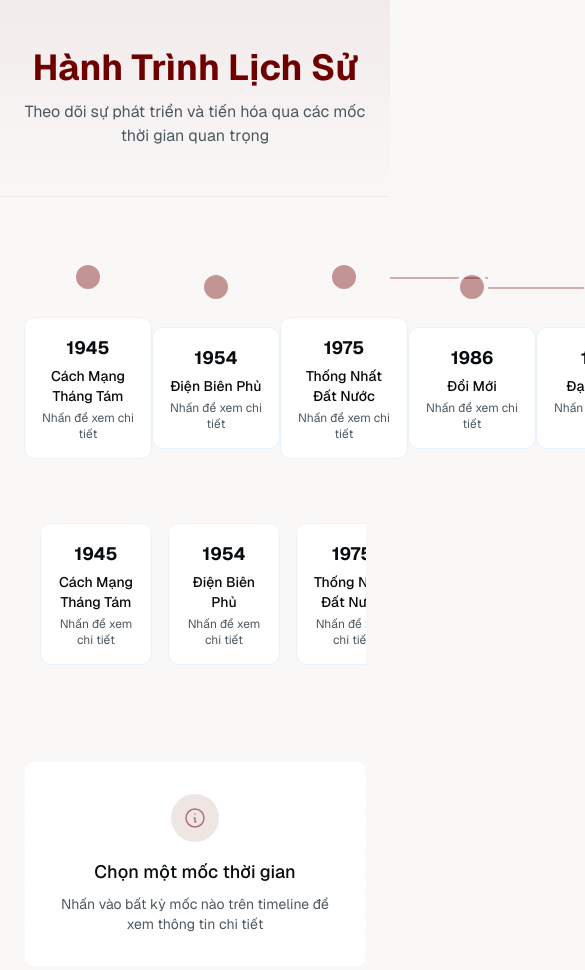
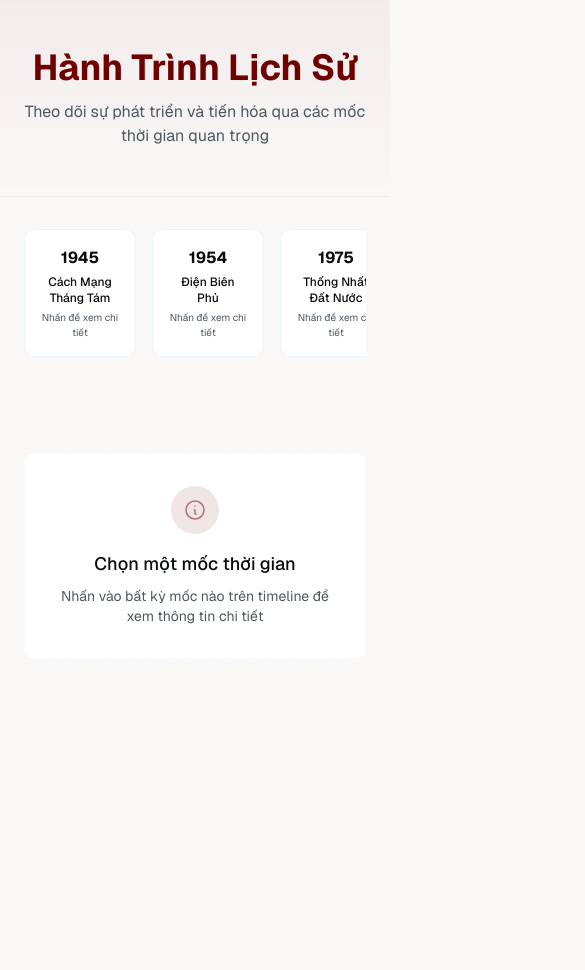
Before and after one commit to VDWin30/MLN3spts, a Next.js app in the folder MLNsanphamsangtao/: page / in a window 390 px wide. Shown: the top 970 px of the page, 585 px wide, since content can reach past the window. After the commit the page ends 844 px from the top, so only its background shows below. Built offline with nearby package versions, Linux system fonts and the light colour scheme.

Commit message:
Update page.tsx

```diff
--- a/MLNsanphamsangtao/app/page.tsx
+++ b/MLNsanphamsangtao/app/page.tsx
@@ -79,45 +79,33 @@ export default function Home() {
 
       {/* Main Content */}
       <div className="max-w-6xl mx-auto px-6 py-8">
-        {/* Horizontal Timeline */}
-        <div className="mb-8">
-          {/* Timeline Line */}
-          <div className="relative">
-            {/* Main horizontal line */}
-            <div className="absolute left-0 right-0 top-1/2 h-0.5 bg-primary/30 -translate-y-1/2" />
+        {/* Desktop Horizontal Timeline - ĐƠN GIẢN HÓA */}
+        <div className="hidden lg:block mb-8">
+          <div className="flex justify-between items-start relative">
+            {/* Connecting line */}
+            <div className="absolute left-16 right-16 top-8 h-0.5 bg-primary/30" />
 
-            {/* Timeline Items Container */}
-            <div className="relative flex justify-between items-center py-8">
+            {/* Timeline Items */}
             {TIMELINE_YEARS.map((item, index) => {
               const isActive = activeYear === item.year;
-                const isFirst = index === 0;
-                const isLast = index === TIMELINE_YEARS.length - 1;
 
               return (
-                  <div key={item.year} className="relative flex flex-col items-center">
-                    {/* Circle on timeline */}
-                    <div className="relative z-10 mb-6">
-                      <div className={`w-8 h-8 rounded-full border-4 border-background transition-all duration-300 flex items-center justify-center ${
-                        isActive
-                          ? 'bg-primary scale-125 shadow-lg shadow-primary/30'
-                          : 'bg-primary/40 hover:scale-110'
-                      }`}>
-                        {isActive && (
-                          <div className="w-2 h-2 rounded-full bg-background" />
-                        )}
-                      </div>
+                <div key={item.year} className="flex flex-col items-center relative">
+                  {/* Circle */}
+                  <div className="relative z-10 mb-4">
+                    <div className={`w-4 h-4 rounded-full border-2 border-background ${
+                      isActive ? 'bg-primary scale-125' : 'bg-primary/40'
+                    }`} />
                   </div>
 
-                    {/* Content Card */}
+                  {/* Content */}
                   <button
                     onClick={() => setActiveYear(item.year)}
-                      className={`w-32 transition-all duration-300 ${
-                        isActive ? 'scale-105' : 'hover:scale-[1.02]'
-                      }`}
+                    className={`w-32 transition-all duration-300 ${isActive ? 'scale-105' : 'hover:scale-[1.02]'}`}
                   >
                     <div className={`rounded-lg border p-4 text-center ${
                       isActive
-                          ? 'border-primary bg-primary/5 shadow-md'
+                        ? 'border-primary bg-primary/5'
                         : 'border-border/50 bg-card hover:border-primary/30'
                     }`}>
                       {/* Year */}
@@ -128,7 +116,7 @@ export default function Home() {
                       </div>
 
                       {/* Title */}
-                        <div className={`text-sm font-medium mb-1 ${
+                      <div className={`text-sm font-medium mb-1 line-clamp-2 h-10 flex items-center justify-center ${
                         isActive ? 'text-primary' : 'text-foreground'
                       }`}>
                         {item.title}
@@ -140,53 +128,44 @@ export default function Home() {
                       </div>
                     </div>
                   </button>
-
-                    {/* Connecting line (between circles) */}
-                    {!isLast && (
-                      <div className="absolute left-1/2 top-4 w-full h-0.5 bg-primary/30 -z-10"
-                        style={{ left: 'calc(50% + 1rem)' }} />
-                    )}
                 </div>
               );
             })}
           </div>
         </div>
-        </div>
 
-        {/* Mobile Horizontal Timeline (Scrollable) */}
-        <div className="lg:hidden mb-6 overflow-x-auto pb-4">
-          <div className="flex space-x-4 min-w-max px-4">
+        {/* Mobile Horizontal Timeline */}
+        <div className="lg:hidden mb-6">
+          <div className="flex space-x-4 overflow-x-auto pb-4">
             {TIMELINE_YEARS.map((item) => {
               const isActive = activeYear === item.year;
               return (
                 <button
                   key={item.year}
                   onClick={() => setActiveYear(item.year)}
-                  className={`flex-shrink-0 w-28 transition-all duration-300 ${
-                    isActive ? 'scale-105' : ''
-                  }`}
+                  className={`flex-shrink-0 w-28 transition-all ${isActive ? 'scale-105' : ''}`}
                 >
-                  <div className={`rounded-lg border p-4 text-center ${
+                  <div className={`rounded-lg border p-4 text-center h-full ${
                     isActive
-                      ? 'border-primary bg-primary/5 shadow-md'
+                      ? 'border-primary bg-primary/5'
                       : 'border-border/50 bg-card hover:border-primary/30'
                   }`}>
                     {/* Year */}
-                    <div className={`text-lg font-bold mb-1 ${
+                    <div className={`text-base font-bold mb-1 ${
                       isActive ? 'text-primary' : 'text-foreground'
                     }`}>
                       {item.label}
                     </div>
 
                     {/* Title */}
-                    <div className={`text-sm font-medium mb-1 ${
+                    <div className={`text-xs font-medium mb-1 line-clamp-2 h-8 flex items-center justify-center ${
                       isActive ? 'text-primary' : 'text-foreground'
                     }`}>
                       {item.title}
                     </div>
 
                     {/* Description */}
-                    <div className="text-xs text-muted-foreground">
+                    <div className="text-[10px] text-muted-foreground">
                       Nhấn để xem chi tiết
                     </div>
                   </div>
```
Lines whose indentation alone changed are shown as unchanged.
